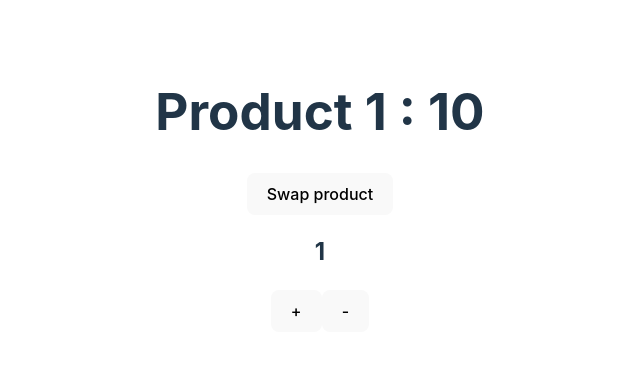
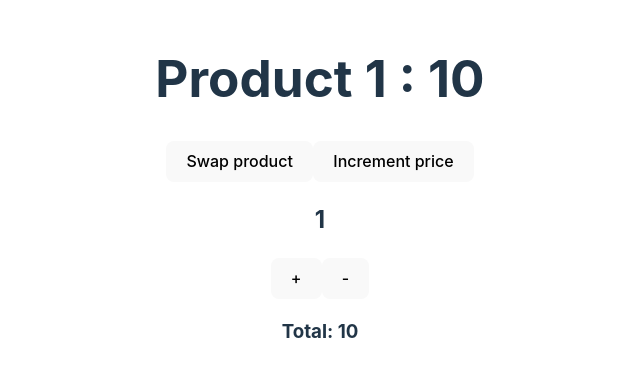
Before and after one commit to kaporto/vue-composition-api, a Vue app: page / in a window 1280 px wide. Shown: the part 210-586 px from the top of the page, without its empty margins (320-960 px from the left). Built offline with nearby package versions, Linux system fonts and the light colour scheme.

Commit message:
computed properties

```diff
--- a/src/App.vue
+++ b/src/App.vue
@@ -1,51 +1,40 @@
 <script>
-import { ref, reactive, toRef , toRefs} from 'vue'
+import { computed, ref, reactive, toRef, toRefs } from 'vue'
 
-export default{
-  setup(){
+export default {
+  setup() {
     const message = ref("Hello")
-    const quantity = ref(1)
+
     const item = reactive({
       name: "Product 1",
-      price: 10
+      price: 10,
+      quantity:1
     })
 
-    const increment = () => quantity.value++
-    const decrement = () => quantity.value--
+    const increment = () => item.quantity++
+    const decrement = () => item.quantity--
 
     const swapProduct = () => {
       item.name = "Product A"
       item.price = 30
+      item.quantity = 2
     }
 
-   /* const nameRef = toRef(item, 'name');
 
-    console.log('nomeRef:', nameRef.value);
+    const total = computed(() => item.price * item.quantity)
 
-    item.name = "New Product";
-    console.log('nameRef:',nameRef.value);*/
-
-    /*const itemRefs = toRefs(item);
-    console.log('name:', itemRefs.name.value);
-    console.log('price:', itemRefs.price.value);
-
-    item.name = "Hot Product";
-    item.price = 50;
-
-    console.log('name:', itemRefs.name.value);
-    console.log('price:', itemRefs.price.value);*/
-
-    const {name,price} = toRefs(item);
+    const { name, price, quantity } = toRefs(item);
 
 
     return {
       message,
-      quantity,
       increment,
       decrement,
       swapProduct,
       name,
-      price
+      price,
+      quantity,
+      total
     }
   }
 }
@@ -55,12 +44,12 @@
 <template>
   <h1>{{ name }} : {{ price }}</h1>
   <button class="button" @click="swapProduct">Swap product</button>
-  <h2>{{ quantity}}</h2>
+  <button class="button" @click="price++">Increment price</button>
+  <h2>{{ quantity }}</h2>
   <button class="button" @click="increment">+</button>
   <button class="button" @click="decrement">-</button>
 
+  <h3>Total: {{ total }}</h3>
 </template>
 
-<style scoped>
-
-</style>
+<style scoped></style>
```
